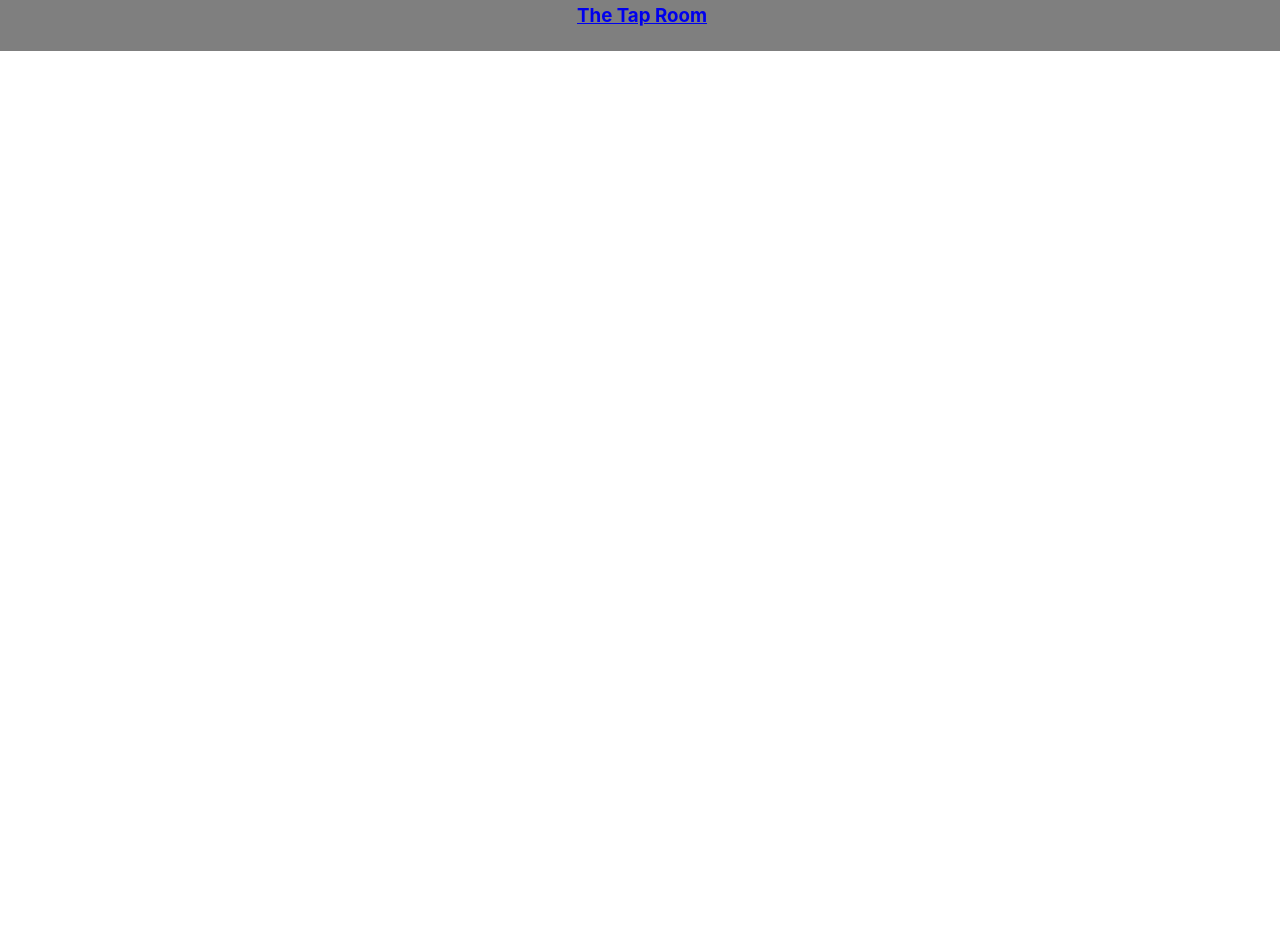
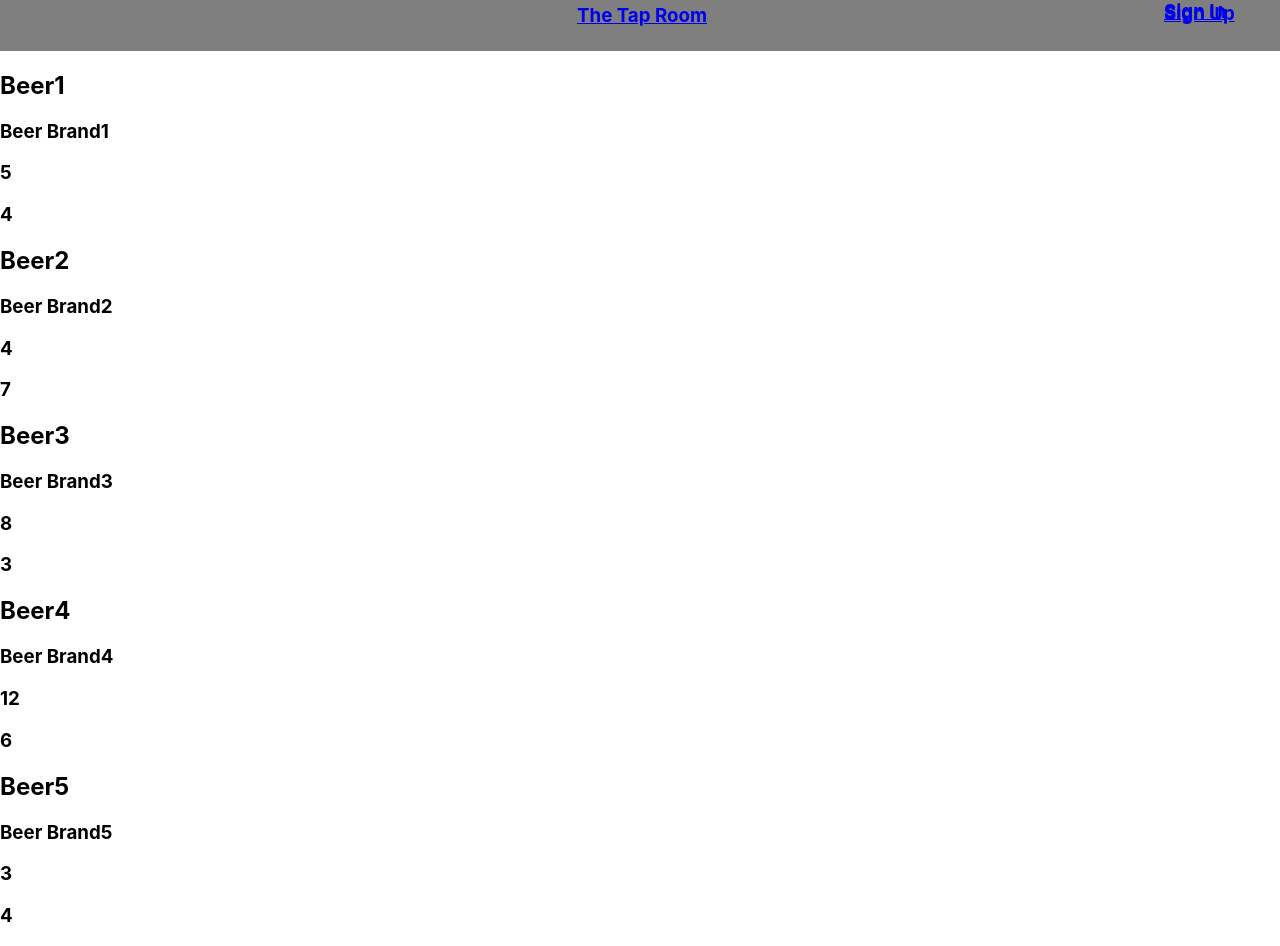
Before and after one commit to CalvinPVIII/React-Code-Review-1, a React (Create React App) app: page / in a window 1280 px wide. Before the commit the page ends 800 px from the top, so only its background shows below. Built offline with nearby package versions, Linux system fonts and the light colour scheme.

Commit message:
begin keg list styling

```diff
--- a/src/components/App.js
+++ b/src/components/App.js
@@ -2,11 +2,13 @@ import React from 'react';
 import './App.css';
 import { Switch, Route } from 'react-router-dom';
 import Header from './Header'
+import KegList from './KegList'
 
 function App() {
   return (
     <div >
     <Header/>
+    <KegList/>
     </div>
   );
 }
--- a/src/components/Header.jsx
+++ b/src/components/Header.jsx
@@ -24,6 +24,19 @@ function Header(){
     fontWeight: "400",
   }
 
+  const navbarleft = {
+    display: "flex",
+    flexFlow: "row wrap",
+    marginLeft: "90%"
+
+  }
+
+  const validationLinks = {
+    padding: "10px",
+    marginTop: '-60px'
+
+  }
+
 
 
 
@@ -34,6 +47,10 @@ function Header(){
   return (
         <div style={navbar}>
             <Link to='/'><h3 style={title}> The Tap Room </h3></Link>
+            <div style={navbarleft}>
+            <Link to='/'><h3 style={validationLinks}> Sign In </h3></Link>
+            <Link to='/'><h3 style={validationLinks}> Sign Up </h3></Link>
+            </div>
             <style jsx>{`
               a:visited {
                 color:white
--- a/src/components/Keg.jsx
+++ b/src/components/Keg.jsx
@@ -0,0 +1,18 @@
+import React from 'react';
+import { Link } from 'react-router-dom';
+import { Router } from 'react-router-dom';
+
+
+function Keg(props){
+
+  return (
+    <div>
+      <h2>{props.name}</h2>
+      <h3>{props.brand}</h3>
+      <h3>{props.price}</h3>
+      <h3>{props.alcoholContent}</h3>
+    </div>
+  );
+}
+
+export default Keg;
--- a/src/components/KegList.jsx
+++ b/src/components/KegList.jsx
@@ -0,0 +1,54 @@
+import React from 'react';
+import { Link } from 'react-router-dom';
+import { Router } from 'react-router-dom';
+import Keg from './Keg';
+
+function KegList(){
+  const kegs = [
+    {
+      name: 'Beer1',
+      brand:'Beer Brand1',
+      price:'5',
+      alcoholContent:'4'
+    },
+    {
+      name: 'Beer2',
+      brand:'Beer Brand2',
+      price:'4',
+      alcoholContent:'7'
+    },
+    {
+      name: 'Beer3',
+      brand:'Beer Brand3',
+      price:'8',
+      alcoholContent:'3'
+    },
+    {
+      name: 'Beer4',
+      brand:'Beer Brand4',
+      price:'12',
+      alcoholContent:'6'
+    },
+    {
+      name: 'Beer5',
+      brand:'Beer Brand5',
+      price:'3',
+      alcoholContent:'4'
+    },
+  ]
+  return (
+    <div>
+
+      {kegs.map((keg, index)=>
+        <Keg
+          name={keg.name}
+          brand={keg.brand}
+          price={keg.price}
+          alcoholContent={keg.alcoholContent}/>
+      )}
+
+    </div>
+  );
+}
+
+export default KegList;
```
